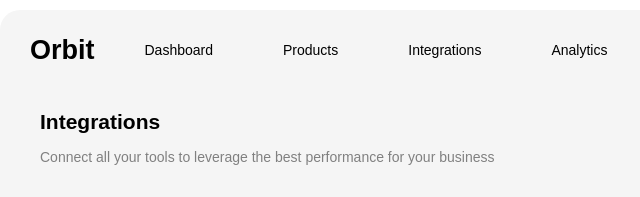
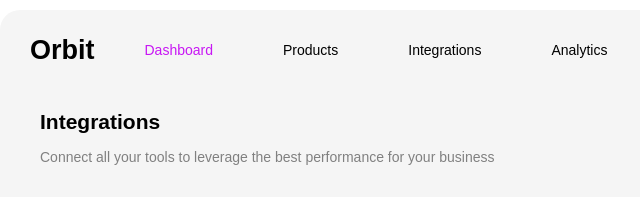
Before and after one commit to Eunice-Nina/orbit, a plain HTML site: page index.html in a window 1280 px wide. In both pictures the pointer is over the link "Dashboard". Shown: the top 197 px of the page, 0-640 px from the left. Drawn offline with Linux system fonts and the light colour scheme.

Commit message:
Made some edits

```diff
--- a/grid.css
+++ b/grid.css
@@ -38,6 +38,10 @@ nav a{
     margin:  10px;
     font-size: 14px;
     padding: 10px;
+}
+nav a:hover{
+    color: rgba(196, 8, 243, 0.938);
+    border-radius: 6px;
 }
 .side{
     margin-left: 300px;
```
